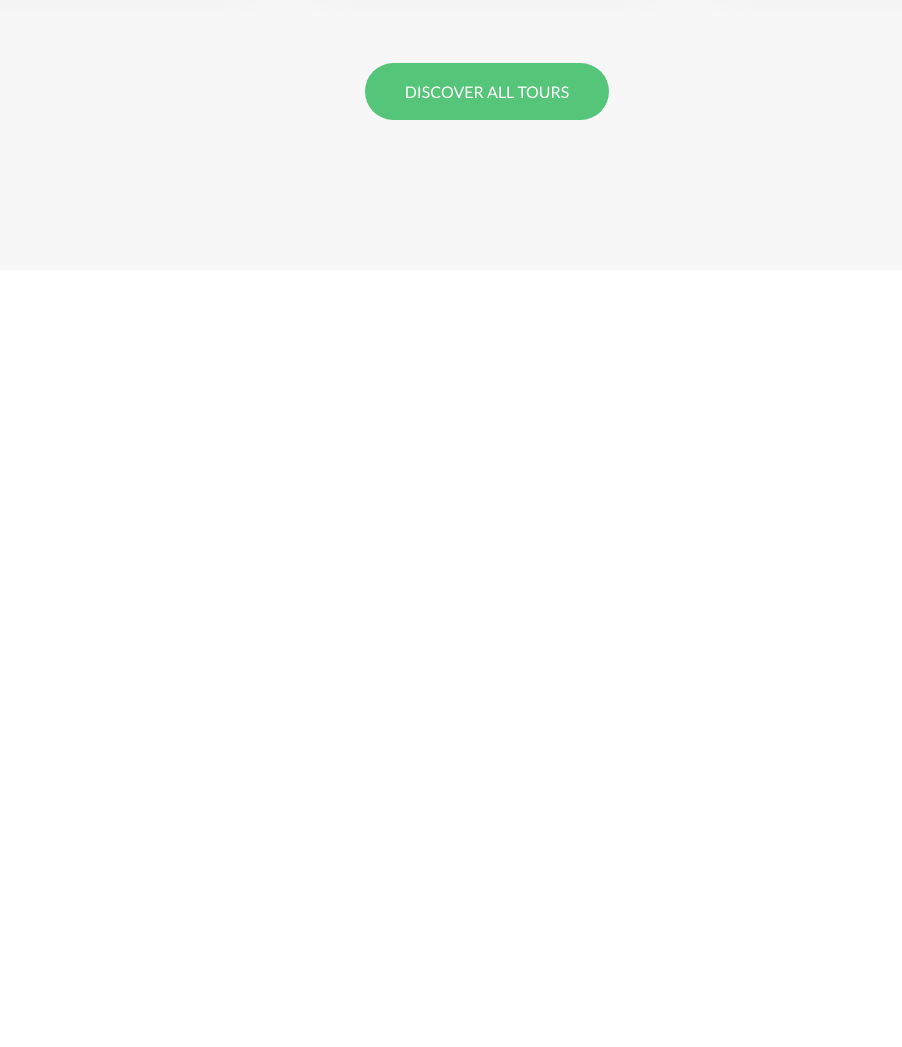
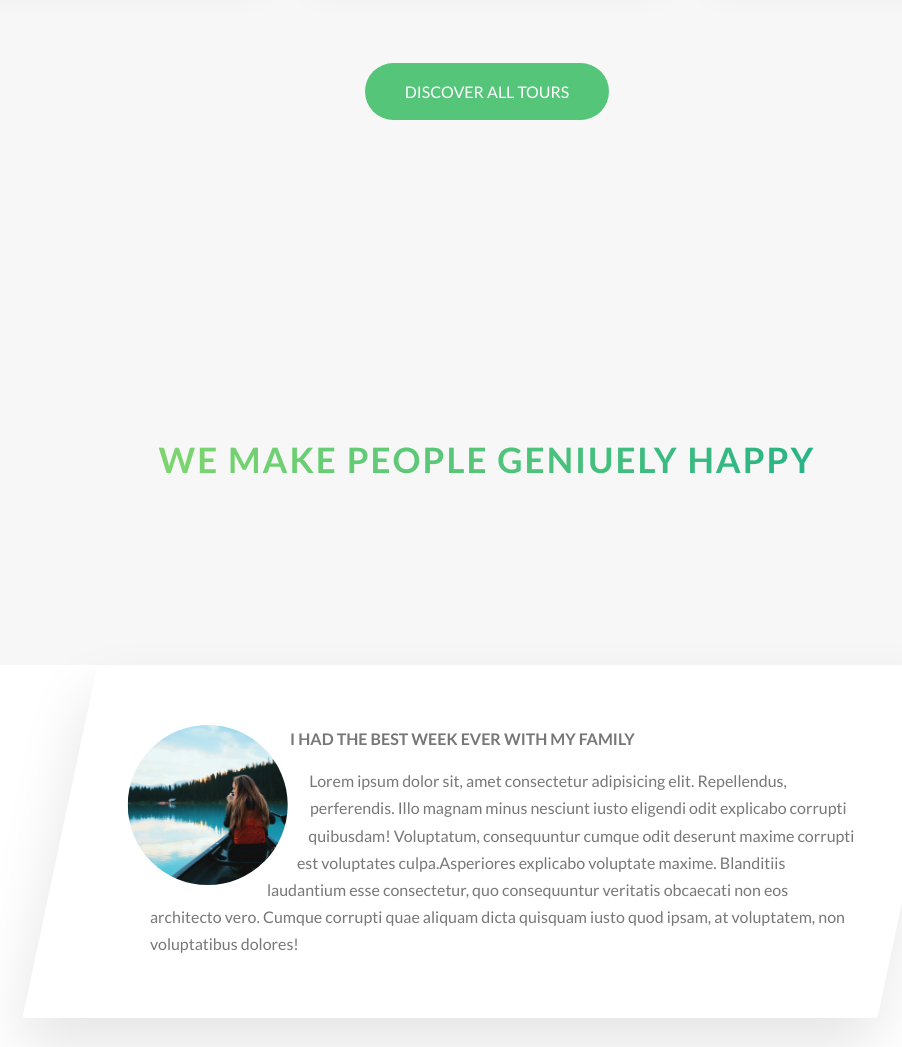
Before and after one commit to Naval63/Natorius, a website: page src/index.html in a window 1280 px wide. Shown: the part 3091-4138 px from the top of the page, without its empty margins (153-1055 px from the left). Before the commit the page ends 3391 px from the top, so only its background shows below. Drawn offline with nearby package versions, Linux system fonts and the light colour scheme; files that its build step writes are made by us from their sources.

Commit message:
add section story and style

```diff
--- a/src/index.html
+++ b/src/index.html
@@ -188,7 +188,7 @@
                                     <li>5 day tours</li>
                                     <li>Up to 15 people</li>
                                     <li>3 tours guides</li>
-                                    <li>Sleep in cozy hotels</li>
+                                    <li>Sleep in provided tents</li>
                                     <li>Difficulty: hard</li>
                                 </ul>
                             </div>
@@ -210,6 +210,25 @@
                 <a href="#" class="btn btn--green">Discover all tours</a>
             </div>
         </section>
+
+        <section class="section-stories">
+            <div class="u-center-text u-margin-bottom-small">
+                <h2 class="heading-secondary">
+                    We make people geniuely happy
+                </h2>
+            </div>
+        </section>
+        <div class="row">
+            <div class="story">
+                <figure class="story__shape">
+                    <img src="img/nat-8.jpg" alt="Person on a tour" class="story__img">
+                </figure>
+                <div class="story__text">
+                    <h3 class="heading-tertiary u-margin-bottom-small">I had the best week ever with my family</h3>
+                    <p>Lorem ipsum dolor sit, amet consectetur adipisicing elit. Repellendus, perferendis. Illo magnam minus nesciunt iusto eligendi odit explicabo corrupti quibusdam! Voluptatum, consequuntur cumque odit deserunt maxime corrupti est voluptates culpa.Asperiores explicabo voluptate maxime. Blanditiis laudantium esse consectetur, quo consequuntur veritatis obcaecati non eos architecto vero. Cumque corrupti quae aliquam dicta quisquam iusto quod ipsam, at voluptatem, non voluptatibus dolores!</p>
+                </div>
+            </div>
+        </div>
     </main>
 
     <!-- <section class="grid-test">
--- /dev/null
+++ b/src/scss/components/_story.scss
@@ -0,0 +1,30 @@
+.story {
+    margin: 0 auto;
+    width: 75%;
+    box-shadow: 0 3rem 6rem rgba($color-dark, .1);
+    background-color: $color-light;
+    border-radius: 3px;
+    padding: 6rem;
+    padding-left: 9rem;
+    font-size: $default-font-size;
+    transform: skewX(-12deg);
+
+    &__shape {
+        width: 16rem;
+        height: 16rem;
+        float: left;
+        -webkit-shape-outside: circle(50% at 50% 50%);
+        shape-outside: circle(50% at 50% 50%);
+        -webkit-clip-path: circle(50% at 50% 50%);
+        clip-path: circle(50% at 50% 50%);
+        transform: translateX(-3rem) skewX(12deg);
+    }
+
+    &__img {
+        height: 100%;
+    }
+
+    &__text {
+        transform: skewX(12deg);
+    }
+}
--- a/src/scss/main.scss
+++ b/src/scss/main.scss
@@ -6,6 +6,7 @@
 @import "components/card";
 @import "components/composition";
 @import "components/feature-box";
+@import "components/story";
 
 @import "layout/grid";
 @import "layout/header";
--- a/src/scss/pages/_home.scss
+++ b/src/scss/pages/_home.scss
@@ -25,3 +25,8 @@
     padding: 25rem 0 15rem 0;
     margin-top: -10rem;
 }
+
+.section-stories{
+    padding: 16rem 0;
+    background-color: $color-grey-light-1;
+}
```
